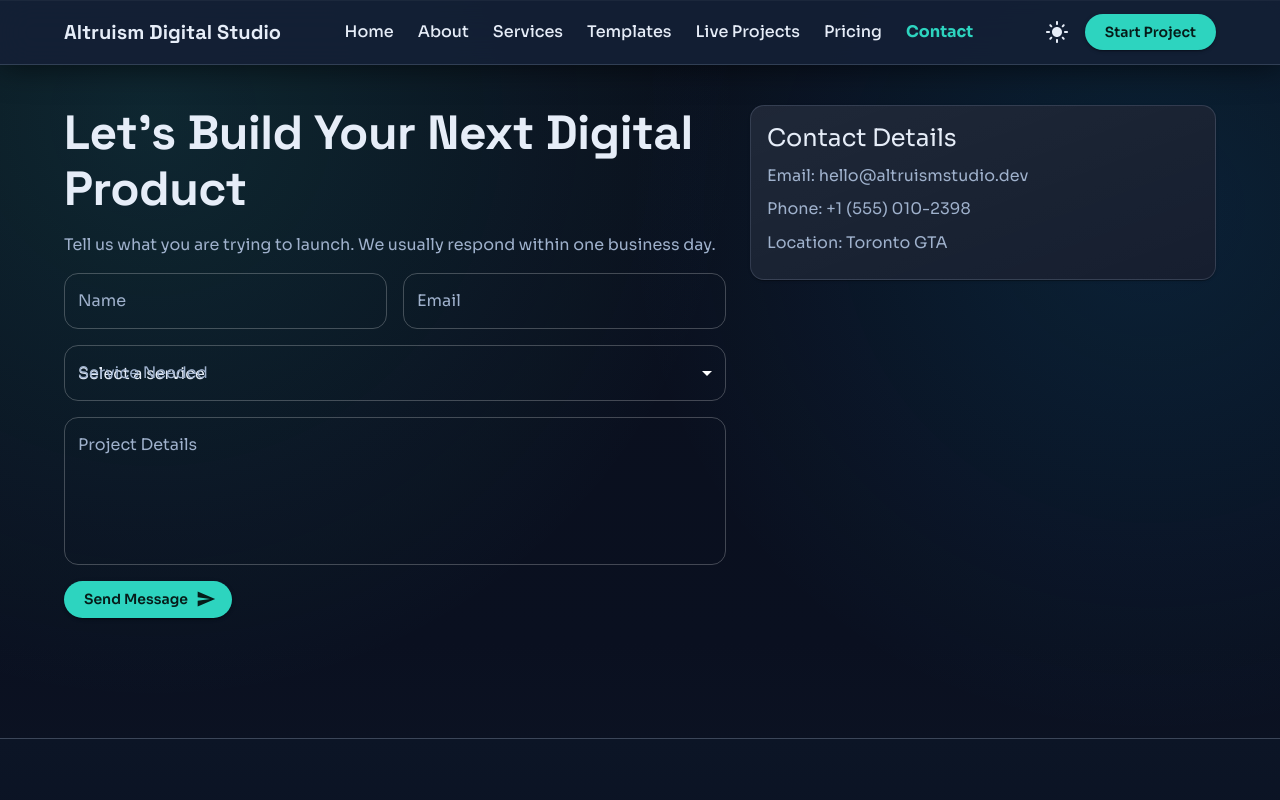
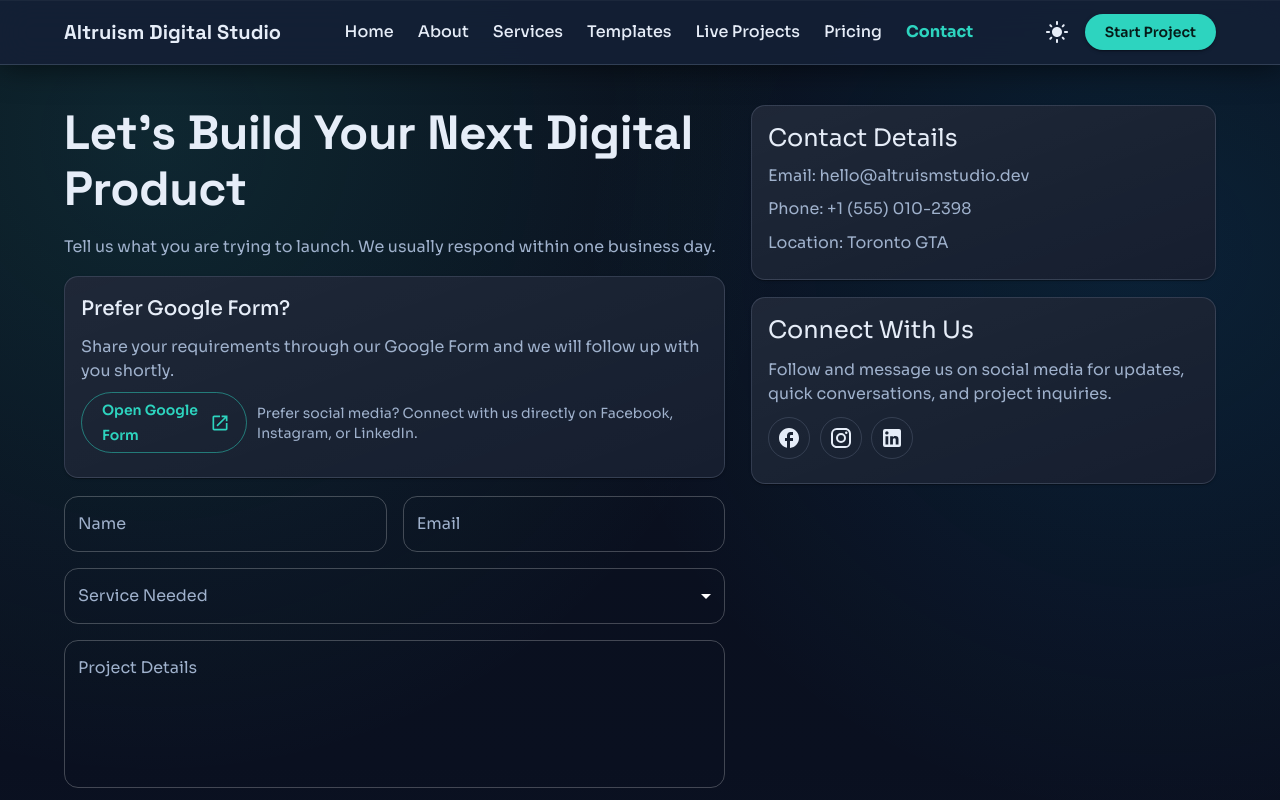
Before and after one commit to bhalla1993/altruism, a React (Vite) app: page /contact in a window 1280 px wide. Shown: the top 800 px of the page. Built offline with nearby package versions, Linux system fonts and the light colour scheme.

Commit message:
Enhance contact page with social links and form UX fixes

```diff
--- a/src/components/forms/ContactForm.jsx
+++ b/src/components/forms/ContactForm.jsx
@@ -1,8 +1,9 @@
 import SendIcon from '@mui/icons-material/Send'
-import { Alert, Box, Button, Grid, Stack, TextField } from '@mui/material'
+import { Alert, Box, Button, Grid, MenuItem, Stack, TextField } from '@mui/material'
 import { yupResolver } from '@hookform/resolvers/yup'
+import { motion } from 'framer-motion'
 import { useState } from 'react'
-import { useForm } from 'react-hook-form'
+import { Controller, useForm } from 'react-hook-form'
 import * as yup from 'yup'
 
 const schema = yup
@@ -14,52 +15,64 @@ const schema = yup
   })
   .required()
 
+const fieldSx = {
+  '& .MuiOutlinedInput-root': {
+    transition: 'box-shadow 220ms ease, transform 220ms ease',
+    '&:hover': { boxShadow: '0 0 0 1px rgba(45, 212, 191, 0.22)' },
+    '&.Mui-focused': { boxShadow: '0 0 0 2px rgba(45, 212, 191, 0.2)' },
+  },
+}
+
 function ContactForm() {
   const [submitted, setSubmitted] = useState(false)
   const {
     register,
+    control,
     handleSubmit,
     reset,
     formState: { errors, isSubmitting },
-  } = useForm({ resolver: yupResolver(schema) })
+  } = useForm({ resolver: yupResolver(schema), defaultValues: { service: '' } })
 
   const onSubmit = async () => {
     setSubmitted(false)
     await new Promise((resolve) => setTimeout(resolve, 600))
     setSubmitted(true)
-    reset()
+    reset({ service: '' })
   }
 
   return (
     <Box component="form" noValidate onSubmit={handleSubmit(onSubmit)}>
       <Grid container spacing={2}>
-        <Grid item xs={12} md={6}>
-          <TextField fullWidth label="Name" {...register('name')} error={Boolean(errors.name)} helperText={errors.name?.message} />
+        <Grid item xs={12} md={6} component={motion.div} initial={{ opacity: 0, y: 10 }} whileInView={{ opacity: 1, y: 0 }} viewport={{ once: true }} transition={{ duration: 0.35 }}>
+          <TextField fullWidth label="Name" {...register('name')} error={Boolean(errors.name)} helperText={errors.name?.message} sx={fieldSx} />
         </Grid>
-        <Grid item xs={12} md={6}>
-          <TextField fullWidth label="Email" {...register('email')} error={Boolean(errors.email)} helperText={errors.email?.message} />
+        <Grid item xs={12} md={6} component={motion.div} initial={{ opacity: 0, y: 10 }} whileInView={{ opacity: 1, y: 0 }} viewport={{ once: true }} transition={{ duration: 0.35, delay: 0.05 }}>
+          <TextField fullWidth label="Email" {...register('email')} error={Boolean(errors.email)} helperText={errors.email?.message} sx={fieldSx} />
         </Grid>
-        <Grid item xs={12}>
+        <Grid item xs={12} component={motion.div} initial={{ opacity: 0, y: 10 }} whileInView={{ opacity: 1, y: 0 }} viewport={{ once: true }} transition={{ duration: 0.35, delay: 0.1 }}>
+          <Controller
+            name="service"
+            control={control}
+            render={({ field }) => (
               <TextField
                 select
                 fullWidth
-            SelectProps={{ native: true }}
                 label="Service Needed"
-            defaultValue=""
-            {...register('service')}
+                {...field}
                 error={Boolean(errors.service)}
                 helperText={errors.service?.message}
+                sx={fieldSx}
               >
-            <option value="" disabled>
-              Select a service
-            </option>
-            <option value="website-development">Website Development</option>
-            <option value="resume-portfolio">Resume and Portfolio</option>
-            <option value="software-development">Software Development</option>
-            <option value="digital-products">Pre-built Digital Products</option>
+                <MenuItem value="" disabled>Select a service</MenuItem>
+                <MenuItem value="website-development">Website Development</MenuItem>
+                <MenuItem value="resume-portfolio">Resume and Portfolio</MenuItem>
+                <MenuItem value="software-development">Software Development</MenuItem>
+                <MenuItem value="digital-products">Pre-built Digital Products</MenuItem>
               </TextField>
+            )}
+          />
         </Grid>
-        <Grid item xs={12}>
+        <Grid item xs={12} component={motion.div} initial={{ opacity: 0, y: 10 }} whileInView={{ opacity: 1, y: 0 }} viewport={{ once: true }} transition={{ duration: 0.35, delay: 0.15 }}>
           <TextField
             fullWidth
             multiline
@@ -68,10 +81,11 @@ function ContactForm() {
             {...register('message')}
             error={Boolean(errors.message)}
             helperText={errors.message?.message}
+            sx={fieldSx}
           />
         </Grid>
         <Grid item xs={12}>
-          <Stack direction="row" spacing={1.5} alignItems="center">
+          <Stack direction={{ xs: 'column', sm: 'row' }} spacing={1.5} alignItems={{ xs: 'flex-start', sm: 'center' }}>
             <Button type="submit" variant="contained" endIcon={<SendIcon />} disabled={isSubmitting}>
               {isSubmitting ? 'Sending...' : 'Send Message'}
             </Button>
--- a/src/pages/ContactPage.jsx
+++ b/src/pages/ContactPage.jsx
@@ -1,7 +1,30 @@
-import { Box, Card, CardContent, Grid, Stack, Typography } from '@mui/material'
+import FacebookRoundedIcon from '@mui/icons-material/FacebookRounded'
+import InstagramIcon from '@mui/icons-material/Instagram'
+import LinkedInIcon from '@mui/icons-material/LinkedIn'
+import OpenInNewIcon from '@mui/icons-material/OpenInNew'
+import { Box, Button, Card, CardContent, Grid, IconButton, Link, Stack, Typography } from '@mui/material'
+import { motion } from 'framer-motion'
 import Seo from '../components/common/Seo'
 import ContactForm from '../components/forms/ContactForm'
 import { business } from '../utils/siteData'
+
+const socialItems = [
+  {
+    label: 'Facebook',
+    href: business.socialLinks.facebook,
+    icon: FacebookRoundedIcon,
+  },
+  {
+    label: 'Instagram',
+    href: business.socialLinks.instagram,
+    icon: InstagramIcon,
+  },
+  {
+    label: 'LinkedIn',
+    href: business.socialLinks.linkedin,
+    icon: LinkedInIcon,
+  },
+]
 
 function ContactPage() {
   return (
@@ -13,20 +36,48 @@ function ContactPage() {
       />
 
       <Box component="section" aria-labelledby="contact-page-title">
-        <Grid container spacing={3}>
+        <Grid container spacing={3.2}>
           <Grid item xs={12} md={7}>
-            <Stack spacing={2}>
+            <Stack spacing={2.2}>
               <Typography id="contact-page-title" variant="h1" sx={{ fontSize: { xs: '2rem', md: '3rem' } }}>
                 Let&apos;s Build Your Next Digital Product
               </Typography>
               <Typography color="text.secondary">
                 Tell us what you are trying to launch. We usually respond within one business day.
               </Typography>
+
+              <Card>
+                <CardContent>
+                  <Stack spacing={1.2}>
+                    <Typography variant="h6">Prefer Google Form?</Typography>
+                    <Typography color="text.secondary">
+                      Share your requirements through our Google Form and we will follow up with you shortly.
+                    </Typography>
+                    <Stack direction={{ xs: 'column', sm: 'row' }} spacing={1.2} alignItems={{ xs: 'flex-start', sm: 'center' }}>
+                      <Button
+                        component={Link}
+                        href={business.googleFormUrl}
+                        target="_blank"
+                        rel="noreferrer"
+                        variant="outlined"
+                        endIcon={<OpenInNewIcon />}
+                      >
+                        Open Google Form
+                      </Button>
+                      <Typography variant="body2" color="text.secondary">
+                        Prefer social media? Connect with us directly on Facebook, Instagram, or LinkedIn.
+                      </Typography>
+                    </Stack>
+                  </Stack>
+                </CardContent>
+              </Card>
+
               <ContactForm />
             </Stack>
           </Grid>
 
           <Grid item xs={12} md={5}>
+            <Stack spacing={2.2}>
               <Card>
                 <CardContent>
                   <Stack spacing={1.2}>
@@ -37,6 +88,61 @@ function ContactPage() {
                   </Stack>
                 </CardContent>
               </Card>
+
+              <Card
+                component={motion.div}
+                initial={{ opacity: 0, y: 14 }}
+                whileInView={{ opacity: 1, y: 0 }}
+                viewport={{ once: true, amount: 0.2 }}
+                transition={{ duration: 0.35 }}
+              >
+                <CardContent>
+                  <Stack spacing={1.4}>
+                    <Typography variant="h5">Connect With Us</Typography>
+                    <Typography color="text.secondary">
+                      Follow and message us on social media for updates, quick conversations, and project inquiries.
+                    </Typography>
+                    <Stack direction="row" spacing={1.2}>
+                      {socialItems.map((item, index) => {
+                        const Icon = item.icon
+                        return (
+                          <Box
+                            key={item.label}
+                            component={motion.div}
+                            initial={{ opacity: 0, y: 10 }}
+                            whileInView={{ opacity: 1, y: 0 }}
+                            viewport={{ once: true }}
+                            transition={{ duration: 0.28, delay: 0.06 * index }}
+                          >
+                            <IconButton
+                              component={Link}
+                              href={item.href}
+                              target="_blank"
+                              rel="noreferrer"
+                              aria-label={item.label}
+                              sx={{
+                                border: '1px solid',
+                                borderColor: 'divider',
+                                color: 'text.primary',
+                                '&:hover': {
+                                  color: 'primary.main',
+                                  borderColor: 'primary.main',
+                                  transform: 'translateY(-2px)',
+                                  boxShadow: '0 10px 24px rgba(45, 212, 191, 0.2)',
+                                },
+                                transition: 'all 220ms ease',
+                              }}
+                            >
+                              <Icon />
+                            </IconButton>
+                          </Box>
+                        )
+                      })}
+                    </Stack>
+                  </Stack>
+                </CardContent>
+              </Card>
+            </Stack>
           </Grid>
         </Grid>
       </Box>
--- a/src/utils/liveProjectsData.js
+++ b/src/utils/liveProjectsData.js
@@ -1,3 +1,6 @@
+import resumeThumbnail from '../assets/images/Resume.png'
+import sparkShotsThumbnail from '../assets/images/SparkShots.png'
+
 export const liveProjects = [
   {
     id: 'single-page-resume-example',
@@ -6,7 +9,7 @@ export const liveProjects = [
     badge: 'Live Project',
     ctaLabel: 'View Live Demo',
     url: 'https://bhalla1993.github.io/shivabhallaportfolio.github.io',
-    thumbnail: 'https://image.thum.io/get/width/1200/noanimate/https://bhalla1993.github.io/shivabhallaportfolio.github.io/',
+    thumbnail: resumeThumbnail,
   },
   {
     id: 'sparkshots-photography-website',
@@ -15,6 +18,6 @@ export const liveProjects = [
     badge: 'Live Project',
     ctaLabel: 'Visit Live Site',
     url: 'https://www.sparkshots.ca',
-    thumbnail: 'https://image.thum.io/get/width/1200/noanimate/https://www.sparkshots.ca/',
+    thumbnail: sparkShotsThumbnail,
   },
 ]
--- a/src/utils/siteData.js
+++ b/src/utils/siteData.js
@@ -6,6 +6,12 @@ export const business = {
   email: 'hello@altruismstudio.dev',
   phone: '+1 (555) 010-2398',
   location: 'Toronto GTA',
+  googleFormUrl: 'https://docs.google.com/forms',
+  socialLinks: {
+    facebook: 'https://www.facebook.com/altruismdigitalstudio',
+    instagram: 'https://www.instagram.com/altruismdigitalstudio',
+    linkedin: 'https://www.linkedin.com/company/altruism-digital-studio',
+  },
 }
 
 export const navItems = [
```
Also changed, not shown: 2 other files (tests, documents, lock files or other folders). Lines whose indentation alone changed are shown as unchanged.
